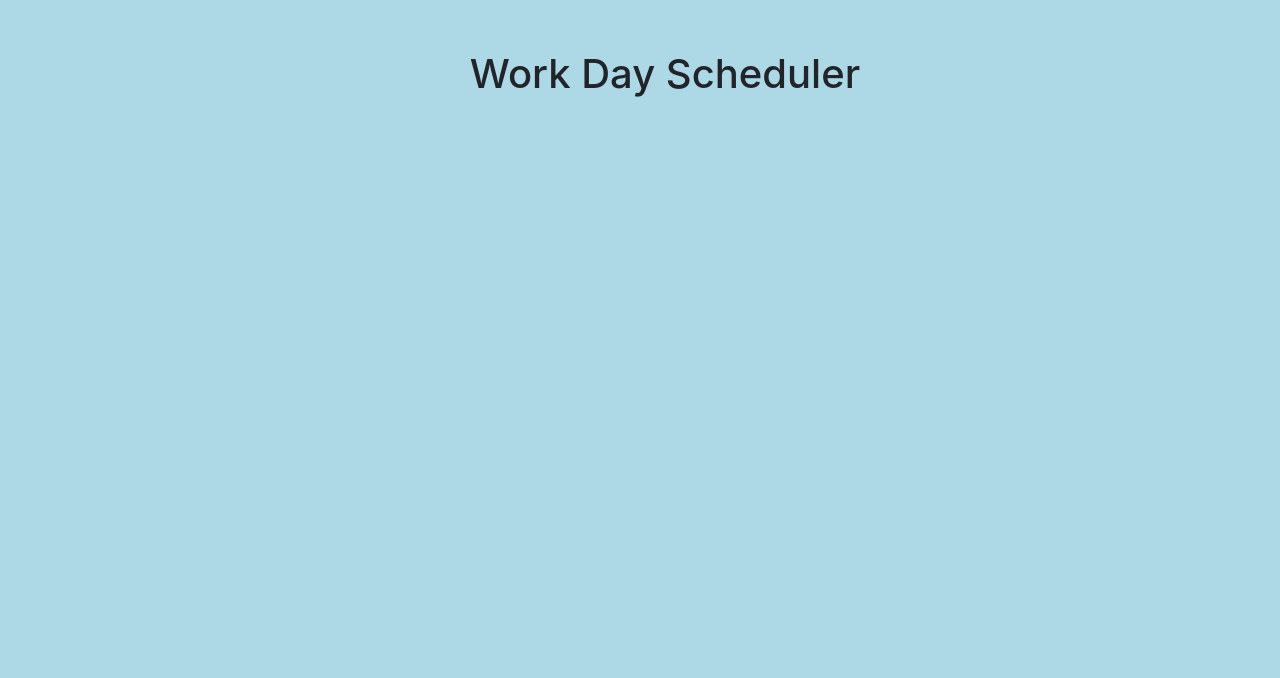
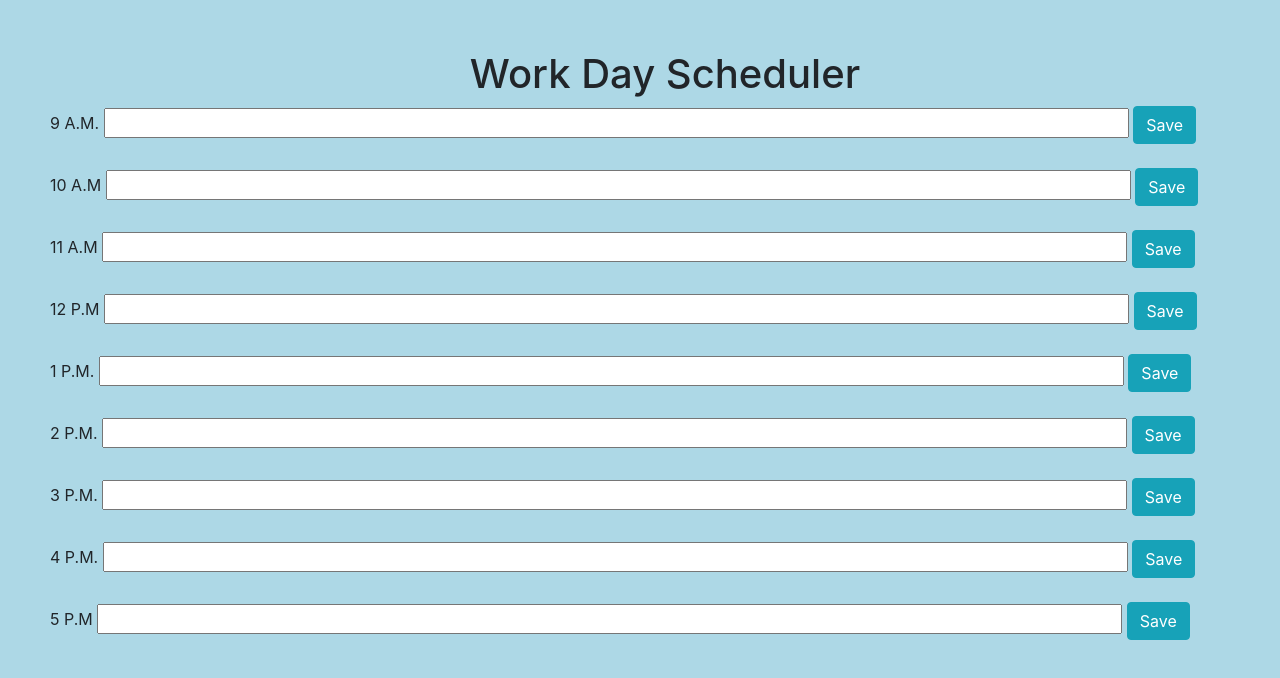
Before and after one commit to sboulom/Calendar, a plain HTML site: page index.html in a window 1280 px wide. Drawn offline with nearby package versions, Linux system fonts and the light colour scheme.

Commit message:
new files added

```diff
--- a/assets/js/scripts.js
+++ b/assets/js/scripts.js
@@ -1,62 +1,141 @@
-var workHours = [9, 10, 11, 12, 13, 14, 15, 16, 17]
-var currentHour = moment().hour()
 
-function displayHour(){
-    for (let index = 0; index < workHours.length; index++) {
-      var row = $("<div class = 'row'>") //dynamic < >
-      var col1 = $("<div class = 'col-sm-2 text-right'>") //move text to right label essentially
-      var getWorkHour = workHours[index] + "A.M."
-      if (workHours[index] >= 12) {
-        getWorkHour= workHours[index] + "P.M."
-        if (workHours[index] >= 13) {
-          getWorkHour = workHours[index] - 12+ "P.M." //convert to 1pm etc
-        }
-      }
-      col1.append(getWorkHour)
-      var col2 = $("<div class = 'col-sm-8'>")
-
-      var textarea= $("<textarea>") //create element
-      textarea.attr("id", "textarea" + index) //created new id each comming out unique + 0123 etc
-      textarea.addClass("form-control")
-
-      if (currentHour > workHours[index]) {    ///need index
-        textarea.addClass("bg-secondary")
-
-      }
-      if(currentHour === workHours[index]){
-        textarea.addClass("bg-danger")
-      }
-
-      if(currentHour < workHours[index]){
-        textarea.addClass("bg-success")
-      }
-
-      var getTextArea = localStorage.getItem("textarea"+ index)
-      textarea.text(getTextArea) //display get item in local storage
-      col2.append(textarea)
-      var col3 =$("<div class ='col-sm-2'>")
-      var button = $("<button>") //important
-      button.addClass("saveBtn")
-      button.text("SAVE")
-      col3.append(button) //no"
-      row.append(col1, col2, col3)
-      $("#planner").append(row) // # selecting
+// need field Input
+// current day
+// should display business hours 9-5 hours with save button
+// should display 1 hour slots and color coded
+// each time slot should change colors from past present time and future
+// dynamically updated with html, css and jquery
+// need the time
+// store to local storage
+// user input stored to local storage
 
 
 
-    }
+$(document).ready(function(){
 
-}
+  var dataStored0 = localStorage.getItem("hour0")
+  var dataStored1 = localStorage.getItem("hour1")
+  var dataStored2 = localStorage.getItem("hour2")
+  var dataStored3 = localStorage.getItem("hour3")
+  var dataStored4 = localStorage.getItem("hour4")
+  var dataStored5 = localStorage.getItem("hour5")
+  var dataStored6 = localStorage.getItem("hour6")
+  var dataStored7 = localStorage.getItem("hour7")
+  var dataStored8 = localStorage.getItem("hour8")
 
-displayHour()
+  if(dataStored0 === null){
+    dataStored0 = ""
+  }
+  if(dataStored1 === null){
+    dataStored1 = ""
+  }
+  if(dataStored2 === null){
+    dataStored2 = ""
+  }
+  if(dataStored3 === null){
+    dataStored3 = ""
+  }
+  if(dataStored4 === null){
+    dataStored4 = ""
+  }
+  if(dataStored5 === null){
+    dataStored5 = ""
+  }
+  if(dataStored6 === null){
+    dataStored6 = ""
+  }
+  if(dataStored7 === null){
+    dataStored7 = ""
+  }
+  if(dataStored8 === null){
+    dataStored8 = ""
+  }
+
+  var inputField9am = $("#hour0")
+  var inputField10am = $("#hour1")
+  var inputField11am = $("#hour2")
+  var inputField12pm = $("#hour3")
+  var inputField1pm = $("#hour4")
+  var inputField2pm = $("#hour5")
+  var inputField3pm = $("#hour6")
+  var inputField4pm = $("#hour7")
+  var inputField5pm = $("#hour8")
+  inputField9am.val(dataStored0)
+  inputField10am.val(dataStored1)
+  inputField11am.val(dataStored2)
+  inputField12pm.val(dataStored3)
+  inputField1pm.val(dataStored4)
+  inputField2pm.val(dataStored5)
+  inputField3pm.val(dataStored6)
+  inputField4pm.val(dataStored7)
+  inputField5pm.val(dataStored8)
+
+
+  $("#btn0").on("click", function(){
+
+    var inputFieldValue0 = $("#hour0").val()
+    localStorage.setItem("hour0", inputFieldValue0)
+  })
+
+  $("#btn1").on("click", function(){
+
+    var inputFieldValue1 = $("#hour1").val()
+    localStorage.setItem("hour1", inputFieldValue1)
+  })
+  $("#btn2").on("click", function(){
+
+    var inputFieldValue2 = $("#hour2").val()
+    localStorage.setItem("hour2", inputFieldValue2)
+  })
+  $("#btn3").on("click", function(){
+
+    var inputFieldValue3 = $("#hour3").val()
+    localStorage.setItem("hour3", inputFieldValue3)
+  })
+  $("#btn4").on("click", function(){
+
+    var inputFieldValue4 = $("#hour4").val()
+    localStorage.setItem("hour4", inputFieldValue4)
+  })
+  $("#btn5").on("click", function(){
+
+    var inputFieldValue5 = $("#hour5").val()
+    localStorage.setItem("hour5", inputFieldValue5)
+  })
+  $("#btn6").on("click", function(){
+
+    var inputFieldValue6 = $("#hour6").val()
+    localStorage.setItem("hour6", inputFieldValue6)
+  })
+  $("#btn7").on("click", function(){
+
+    var inputFieldValue7 = $("#hour7").val()
+    localStorage.setItem("hour7", inputFieldValue7)
+  })
+  $("#btn8").on("click", function(){
+
+    var inputFieldValue8 = $("#hour8").val()
+    localStorage.setItem("hour8", inputFieldValue8)
+  })
 
 
 
-$(".saveBtn").on("click", function(){
-  for (let index = 0; index < workHours.length; index++) {
-     var getTextArea =  $("#textarea" + index).val()
-    localStorage.setItem("textarea" + index, getTextArea)
+//   var x = moment().hour()
 
-  }
-
+//   if(x > 9 ){
+//     $("#hour0").addClass("afterHours")
+//     $("#hour0").attr("disabled", true)
+//   }
+//   if(x > 10 ){
+//     $("#hour1").addClass("afterHours")
+//     $("#hour1").attr("disabled", true)
+//   }
+//   if(x > 11 ){
+//     $("#hour2").addClass("afterHours")
+//     $("#hour2").attr("disabled", true)
+//   }
+//   if(x > 12 ){
+//     $("#hour3").addClass("afterHours")
+//     $("#hour3").attr("disabled", true)
+//   }
 })
--- a/index.html
+++ b/index.html
@@ -4,22 +4,83 @@
     <meta charset="UTF-8">
     <meta name="viewport" content="width=device-width, initial-scale=1.0">
     <meta http-equiv="X-UA-Compatible" content="ie=edge">
-    <title>Document</title>
+    <title>Calendar</title>
     <link rel="stylesheet" href="https://stackpath.bootstrapcdn.com/bootstrap/4.4.1/css/bootstrap.min.css" integrity="sha384-Vkoo8x4CGsO3+Hhxv8T/Q5PaXtkKtu6ug5TOeNV6gBiFeWPGFN9MuhOf23Q9Ifjh" crossorigin="anonymous">
+    <script src="https://code.jquery.com/jquery-3.4.1.min.js" integrity="sha256-CSXorXvZcTkaix6Yvo6HppcZGetbYMGWSFlBw8HfCJo=" crossorigin="anonymous"></script>
+    <script src="https://stackpath.bootstrapcdn.com/bootstrap/4.4.1/js/bootstrap.min.js" integrity="sha384-wfSDF2E50Y2D1uUdj0O3uMBJnjuUD4Ih7YwaYd1iqfktj0Uod8GCExl3Og8ifwB6" crossorigin="anonymous"></script>
     <link rel="stylesheet" href="assets/css/style.css">
 
 </head>
+<!--
+create grid with save button dynamically
+each row of grid should have a time display from 9-5pm
+each row should have an input field
+each user input should be stored in local storage
+display current day at top of calendar
+color code time block with past present and future -->
 <body>
+    <div class="wrapper">
     <h1>Work Day Scheduler</h1>
-    <div class="container">
-        <div id="planner">
+     <div class="calendar">
+       <div>
+        <label for="hour0">9 A.M.</label>
+        <input type ="text"class="col-sm-10" id="hour0" data-time = "9">
+        <button id="btn0"class="btn btn-info">Save</button>
+       </div>
+       <br>
+       <div>
+        <label for="hour1">10 A.M</label>
+        <input type ="text"class="col-sm-10" id="hour1" data-time ="10">
+        <button id="btn1"class="btn btn-info">Save</button>
+       </div>
+       <br>
+       <div>
+        <label for="hour2">11 A.M</label>
+        <input type ="text"class="col-sm-10" id="hour2" data-time ="11">
+        <button id="btn2" class="btn btn-info">Save</button>
+       </div>
+       <br>
+       <div>
+        <label for="hour3">12 P.M</label>
+        <input type ="text"class="col-sm-10" id="hour3" data-time ="12">
+        <button id="btn3" class="btn btn-info">Save</button>
         </div>
+        <br>
+       <div>
+        <label for="hour4">1 P.M.</label>
+        <input type ="text"class="col-sm-10" id="hour4" data-time ="1">
+        <button id="btn4" class="btn btn-info">Save</button>
+        </div>
+        <br>
+       <div>
+        <label for="hour5">2 P.M.</label>
+        <input type ="text"class="col-sm-10" id="hour5" data-time ="2">
+        <button id="btn5" class="btn btn-info">Save</button>
+        </div>
+        <br>
+       <div>
+        <label for="hour6">3 P.M.</label>
+        <input type ="text"class="col-sm-10" id="hour6" data-time ="3">
+        <button id="btn6" class="btn btn-info">Save</button>
+        </div>
+        <br>
+        <div>
+        <label for="hour7">4 P.M.</label>
+        <input type ="text"class="col-sm-10" id="hour7" data-time ="4">
+        <button id="btn7" class="btn btn-info">Save</button>
+        </div>
+        <br>
+        <div>
+        <label for="hour8">5 P.M</label>
+        <input type ="text"class="col-sm-10" id="hour8" data-time ="5">
+        <button id="btn8" class="btn btn-info">Save</button>
+        </div>
+        <br>
+       </div>
+
 
     </div>
-
-    <script src="https://code.jquery.com/jquery-3.4.1.min.js" integrity="sha256-CSXorXvZcTkaix6Yvo6HppcZGetbYMGWSFlBw8HfCJo=" crossorigin="anonymous"></script>
-    <script src="https://cdn.jsdelivr.net/momentjs/2.12.0/moment.min.js"></script>
-    <script src="https://stackpath.bootstrapcdn.com/bootstrap/4.4.1/js/bootstrap.min.js" integrity="sha384-wfSDF2E50Y2D1uUdj0O3uMBJnjuUD4Ih7YwaYd1iqfktj0Uod8GCExl3Og8ifwB6" crossorigin="anonymous"></script>
-    <script src="./assets/js/scripts2.js"></script>
+    <script src="./assets/Moments/Moment.js"></script>
+    <script src="./assets/js/scripts.js"></script>
 </body>
 </html>
```
Also changed, not shown: assets/js/scripts2.js (added, +62 -0 lines), index2.html (added, +25 -0 lines).
